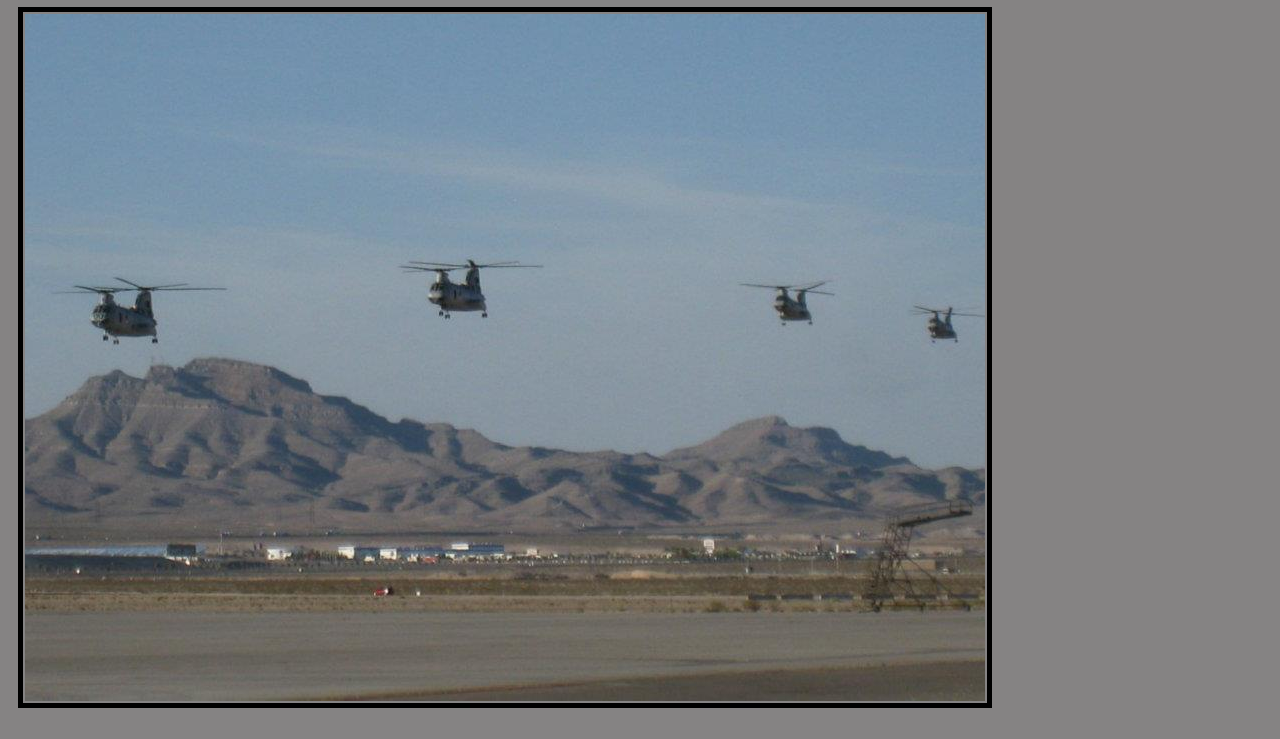
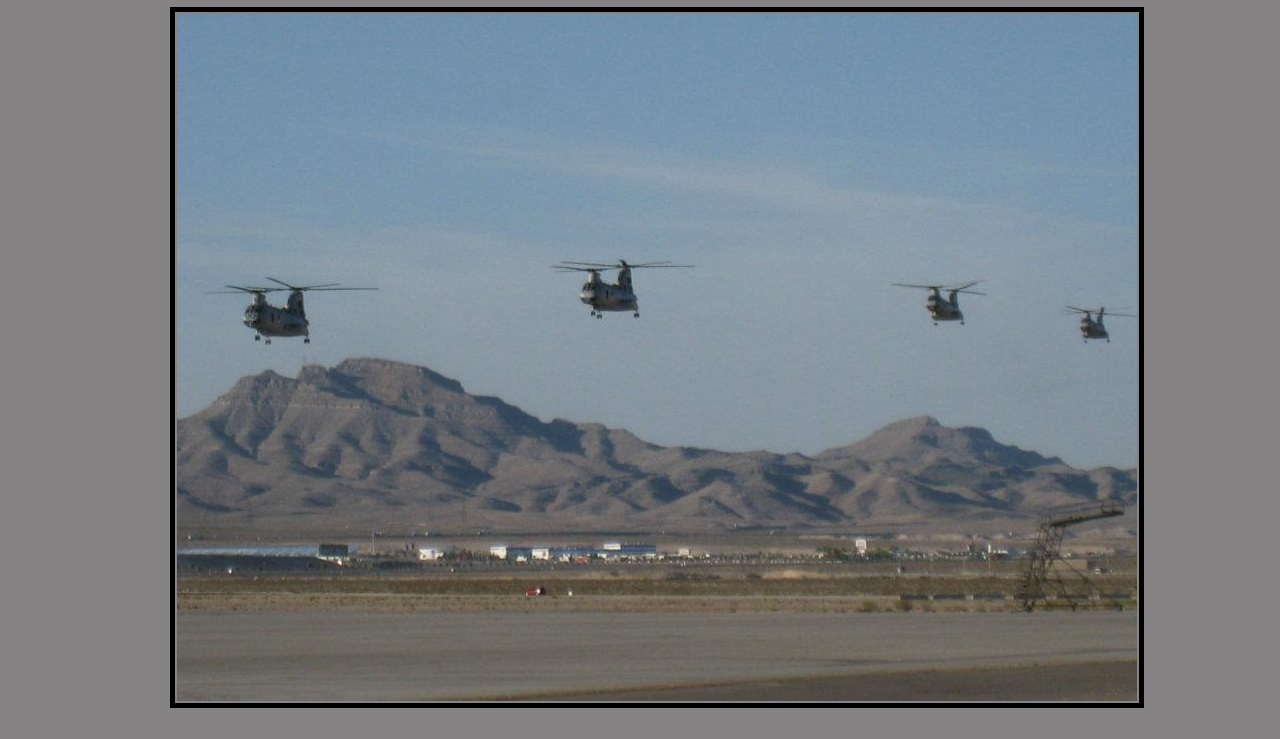
Before and after one commit to ashleybilky/Hmmt164Flightline, a plain HTML site: page index.html in a window 1280 px wide. Shown: the part 295-1034 px from the top of the page. Drawn offline with Linux system fonts and the light colour scheme.

Commit message:
val error

```diff
--- a/css/main.css
+++ b/css/main.css
@@ -1,6 +1,6 @@
 body{
 	width:960px;
-	margin:0auto;
+	margin: 0 auto;
 	background-image:url(../images/greybackgroundgradient.jpg);
 	background-color:#858383;
 	background-repeat:repeat-x;
```
